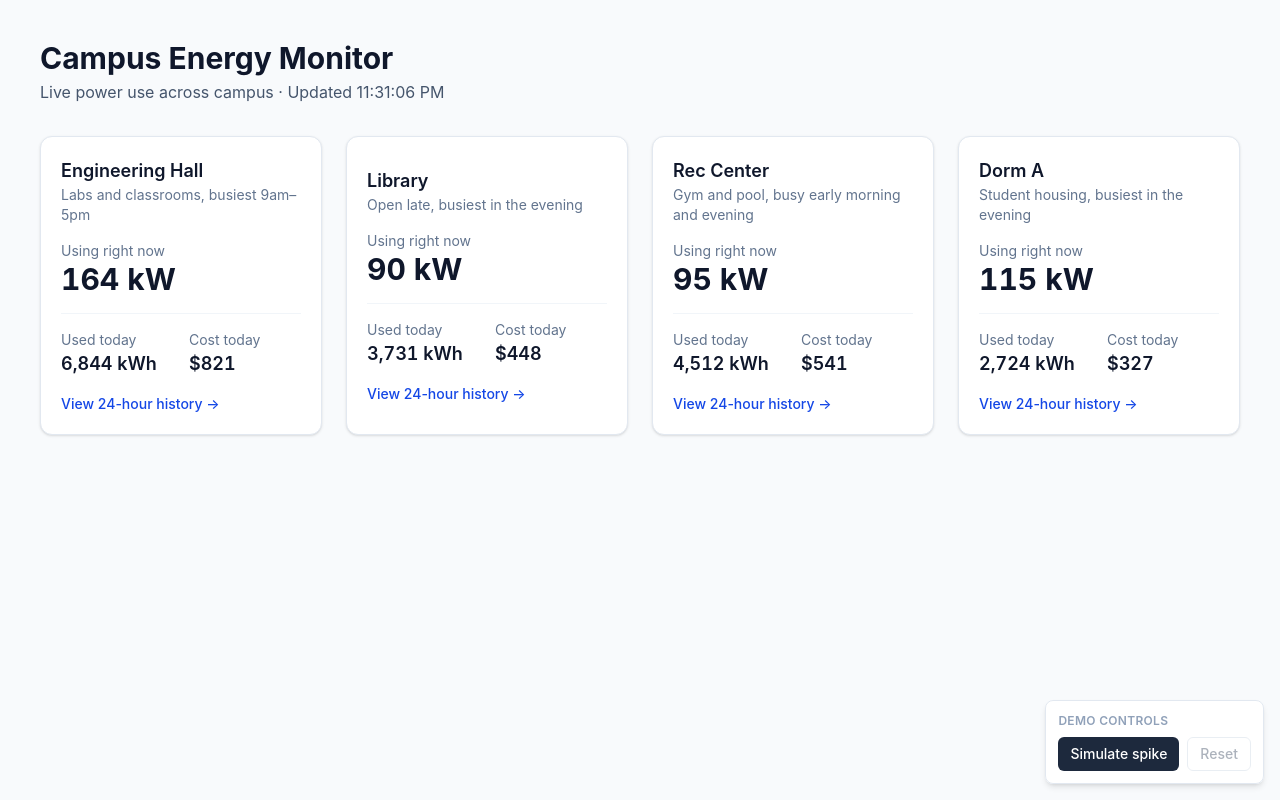
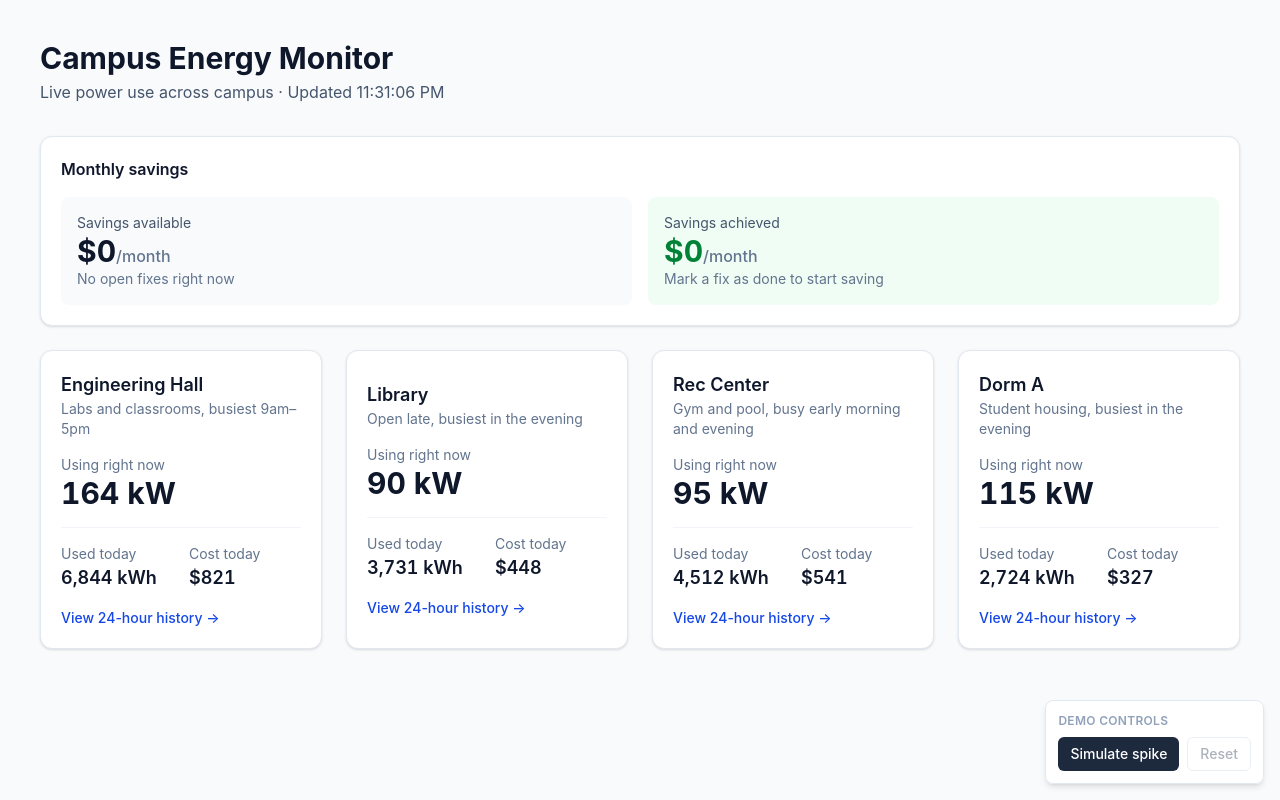
Before and after one commit to ashleetaa/campus-energy-monitor, a React (Vite) app: page / in a window 1280 px wide. Built offline with nearby package versions, Linux system fonts and the light colour scheme.

Commit message:
Step 6: monthly savings summary (available and achieved)
Co-Authored-By: Claude Opus 5.5 <noreply@anthropic.com>

```diff
--- a/src/App.tsx
+++ b/src/App.tsx
@@ -8,6 +8,7 @@ import BuildingDetail from './components/BuildingDetail'
 import DemoControls from './components/DemoControls'
 import RecommendationList from './components/RecommendationList'
 import ResolvedBanner from './components/ResolvedBanner'
+import SavingsSummary from './components/SavingsSummary'
 import { MAIN_FIX_ID } from './data/recommendations'
 import { useEnergyData } from './hooks/useEnergyData'
 
@@ -62,6 +63,8 @@ export default function App() {
         </BuildingDetail>
       ) : (
         <>
+          <SavingsSummary recommendations={recommendations} doneIds={energy.doneIds} />
+
           {alerts.map((alert) => (
             <AlertBanner
               key={alert.building.id}
--- /dev/null
+++ b/src/components/SavingsSummary.tsx
@@ -0,0 +1,53 @@
+// The "Monthly savings" summary at the top of the dashboard.
+// Available = fixes not done yet. Achieved = fixes marked done.
+
+import { formatDollars } from '../data/format'
+import type { Recommendation } from '../data/recommendations'
+
+type Props = {
+  recommendations: Recommendation[]
+  doneIds: string[]
+}
+
+function total(recs: Recommendation[]): number {
+  return recs.reduce((sum, rec) => sum + rec.monthlySavings, 0)
+}
+
+function fixCount(count: number): string {
+  return count === 1 ? '1 fix' : `${count} fixes`
+}
+
+export default function SavingsSummary({ recommendations, doneIds }: Props) {
+  const done = recommendations.filter((rec) => doneIds.includes(rec.id))
+  const open = recommendations.filter((rec) => !doneIds.includes(rec.id))
+
+  return (
+    <section className="mb-6 rounded-xl border border-slate-200 bg-white p-5 shadow-sm">
+      <h2 className="mb-4 font-semibold text-slate-900">Monthly savings</h2>
+      <div className="grid gap-4 sm:grid-cols-2">
+        <div className="rounded-lg bg-slate-50 p-4">
+          <p className="text-sm text-slate-600">Savings available</p>
+          <p className="text-3xl font-bold text-slate-900 tabular-nums">
+            {formatDollars(total(open))}
+            <span className="text-base font-medium text-slate-500">/month</span>
+          </p>
+          <p className="text-sm text-slate-500">
+            {open.length > 0 ? `From ${fixCount(open.length)} not done yet` : 'No open fixes right now'}
+          </p>
+        </div>
+        <div className="rounded-lg bg-green-50 p-4">
+          <p className="text-sm text-slate-600">Savings achieved</p>
+          <p className="text-3xl font-bold text-green-700 tabular-nums">
+            {formatDollars(total(done))}
+            <span className="text-base font-medium text-slate-500">/month</span>
+          </p>
+          <p className="text-sm text-slate-500">
+            {done.length > 0
+              ? `From ${fixCount(done.length)} marked done`
+              : 'Mark a fix as done to start saving'}
+          </p>
+        </div>
+      </div>
+    </section>
+  )
+}
```
Also changed, not shown: 1 other file (tests, documents, lock files or other folders).
